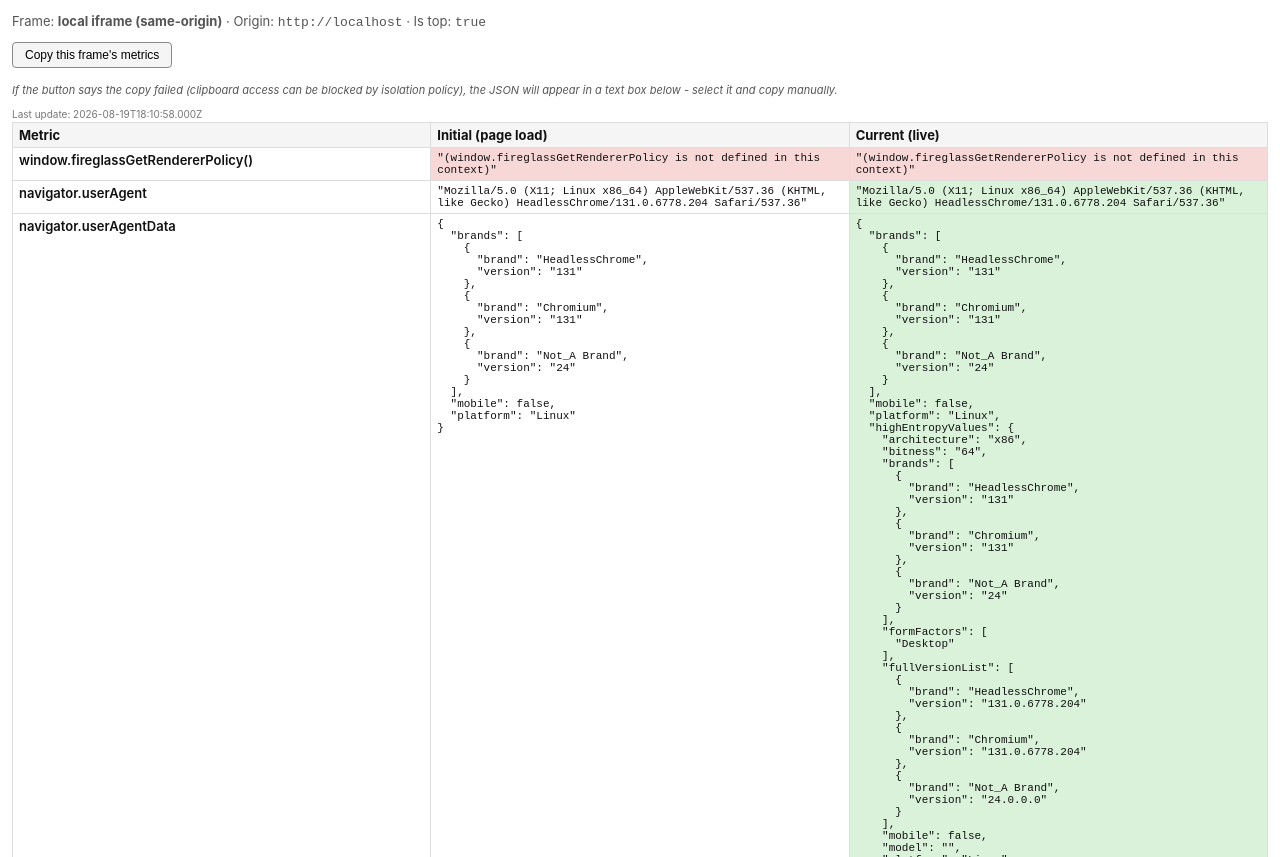
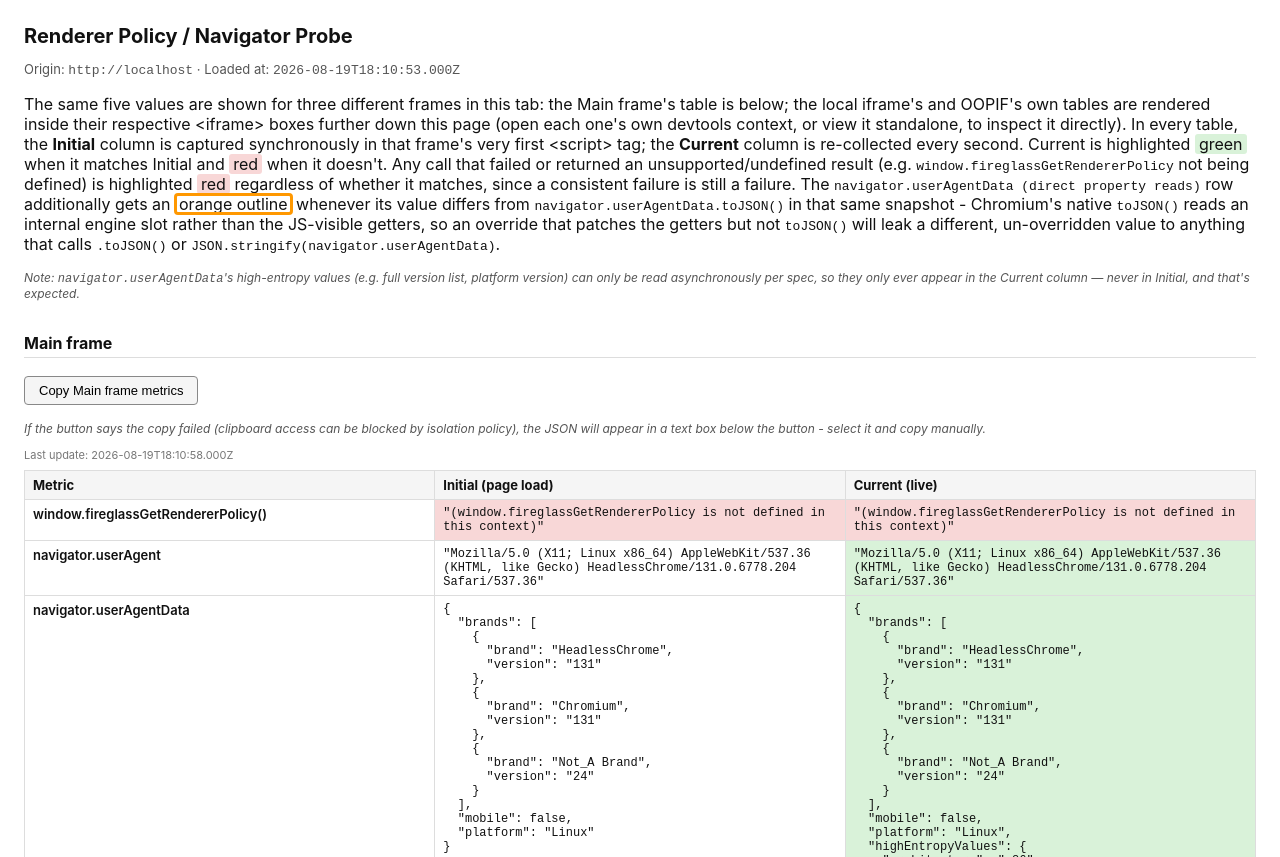
Before and after one commit to kevin-braunstein/impersonation-main-frame, a plain HTML site: page index.html in a window 1280 px wide. Shown: the top 857 px of the page. Drawn offline with Linux system fonts and the light colour scheme.

Commit message:
Update index.html

```diff
--- a/index.html
+++ b/index.html
@@ -2,25 +2,30 @@
 <html lang="en">
 <head>
 <meta charset="utf-8">
-<title>Renderer Policy / Navigator Probe — Local iframe</title>
+<title>Renderer Policy / Navigator Probe — Main frame</title>
 
 <!--
   ============================================================================
-  Same-origin child frame for renderer-policy-probe.html.
+  This is the very first <script> in the document. It captures a SYNCHRONOUS
+  snapshot of the requested values before any other script, stylesheet, or
+  layout work runs — this becomes the "Initial" column below. The "Current"
+  column is re-collected every second via setInterval.
 
-  This is meant to be loaded two ways:
-    1. Embedded via <iframe src="iframe-local.html"> from a page on the SAME
-       origin - this is the "local iframe" case: same site, so under
-       Chromium/CEF Site Isolation this normally shares the parent's renderer
-       process (same TID_RENDERER thread).
-    2. Opened directly in a tab - it still renders its own table below, for
-       standalone debugging.
+  Comparing Initial vs Current on the SAME frame answers: "did these values
+  change after the very first script ran?"
+  Comparing Main vs Local iframe vs OOPIF answers: "do all frames in this tab
+  actually agree?" - open each iframe's own devtools context (or view it
+  standalone) to see its table; the local/oopif frames render their own
+  results and do NOT report the probe data back up to this page. The only
+  thing they post up here is their own height (a single number), purely so
+  this page can size their <iframe> box without showing a scrollbar.
 
-  All results are rendered ONLY in this frame's own table below - none of the
-  probe data is sent to window.parent. The only thing posted to the parent is
-  this frame's rendered height (a single number), so the embedding page can
-  size its <iframe> box to fit without showing a scrollbar. That's a harmless
-  no-op when opened standalone (no parent to report to).
+  Files:
+    renderer-policy-probe.html  (this file)  - main frame, embeds the other two
+    iframe-local.html                        - same-origin child iframe
+    iframe-oopif.html                        - cross-site child iframe
+                                                (host this on a DIFFERENT SITE,
+                                                 see the warning banner below)
   ============================================================================
 -->
 <script>
@@ -82,59 +87,107 @@
 </script>
 
 <style>
-  /* Suppresses this document's OWN scrollbar. Neither the parent's overflow:hidden
-     on the <iframe> box nor the legacy scrolling="no" attribute control this - both
-     only affect how the outer box clips relative to the parent page, not whether
-     this document scrolls internally. Without this, a transient scrollbar can eat
-     ~15px of width, wrap a long JSON line in a <pre> block onto an extra line, and
-     since un-wrapping requires the width back (not just more height), the reported
-     height only ever ratchets up from there. */
-  html { overflow: hidden; }
-  body { font-family: -apple-system, Segoe UI, Roboto, Arial, sans-serif; margin: 12px; color: #111; font-size: 13px; }
-  .fg-meta { color: #555; margin-bottom: 8px; }
-  .fg-note { color: #555; font-size: 11px; font-style: italic; }
-  table.fg-probe-table { border-collapse: collapse; width: 100%; table-layout: fixed; }
-  table.fg-probe-table th, table.fg-probe-table td { border: 1px solid #ddd; padding: 4px 6px; vertical-align: top; text-align: left; }
-  table.fg-probe-table th { background: #f5f5f5; }
-  table.fg-probe-table td.fg-metric { font-weight: 600; width: 22%; }
-  table.fg-probe-table pre { margin: 0; white-space: pre-wrap; word-break: break-word; font-size: 11px; }
+  body { font-family: -apple-system, Segoe UI, Roboto, Arial, sans-serif; margin: 24px; color: #111; }
+  h1 { font-size: 20px; }
+  h2 { font-size: 16px; margin-top: 32px; border-bottom: 1px solid #ddd; padding-bottom: 4px; }
+  .fg-meta { color: #555; font-size: 13px; margin-bottom: 8px; }
+  .fg-note { color: #555; font-size: 12px; font-style: italic; }
+  .fg-warning { background: #fff3cd; border: 1px solid #ffe69c; padding: 8px 12px; border-radius: 4px; font-size: 13px; }
+  table.fg-probe-table { border-collapse: collapse; width: 100%; table-layout: fixed; margin-top: 8px; }
+  table.fg-probe-table th, table.fg-probe-table td { border: 1px solid #ddd; padding: 6px 8px; vertical-align: top; text-align: left; }
+  table.fg-probe-table th { background: #f5f5f5; font-size: 13px; }
+  table.fg-probe-table td.fg-metric { font-weight: 600; font-size: 13px; width: 22%; }
+  table.fg-probe-table pre { margin: 0; white-space: pre-wrap; word-break: break-word; font-size: 12px; }
   td.fg-green { background: #d9f2d9; }
   td.fg-red { background: #f8d7d7; }
   td.fg-uadata-diverges { outline: 3px solid #ff9800; outline-offset: -3px; }
-  .fg-timestamp { color: #777; font-size: 10px; margin: 2px 0; }
-  .fg-copy-btn { margin: 4px 0; padding: 5px 12px; font-size: 12px; cursor: pointer; border: 1px solid #888; border-radius: 4px; background: #f5f5f5; }
+  .fg-timestamp { color: #777; font-size: 11px; margin: 4px 0; }
+  iframe.fg-frame { width: 100%; height: 240px; border: 1px solid #ccc; overflow: hidden; display: block; }
+  .fg-legend-green { background: #d9f2d9; padding: 0 4px; border-radius: 3px; }
+  .fg-legend-red { background: #f8d7d7; padding: 0 4px; border-radius: 3px; }
+  .fg-legend-orange { outline: 3px solid #ff9800; outline-offset: -2px; padding: 0 4px; border-radius: 3px; }
+  .fg-copy-btn { margin: 4px 0; padding: 6px 14px; font-size: 13px; cursor: pointer; border: 1px solid #888; border-radius: 4px; background: #f5f5f5; }
   .fg-copy-btn.fg-copy-error { background: #f8d7d7; border-color: #c66; }
-  textarea.fg-copy-fallback { display: none; width: 100%; height: 130px; font-family: monospace; font-size: 10px; margin-top: 6px; box-sizing: border-box; }
+  textarea.fg-copy-fallback { display: none; width: 100%; height: 150px; font-family: monospace; font-size: 11px; margin-top: 6px; box-sizing: border-box; }
 </style>
 </head>
 <body>
 
+<h1>Renderer Policy / Navigator Probe</h1>
 <p class="fg-meta">
-  Frame: <strong>local iframe (same-origin)</strong> &middot;
   Origin: <code id="fg-origin"></code> &middot;
-  Is top: <code id="fg-is-top"></code>
+  Loaded at: <code id="fg-loaded-at"></code>
 </p>
-<button id="fg-copy-btn" class="fg-copy-btn" type="button">Copy this frame's metrics</button>
+<p>
+  The same five values are shown for three different frames in this tab: the Main
+  frame's table is below; the local iframe's and OOPIF's own tables are rendered
+  inside their respective &lt;iframe&gt; boxes further down this page (open each
+  one's own devtools context, or view it standalone, to inspect it directly). In
+  every table, the <strong>Initial</strong> column is captured synchronously in
+  that frame's very first &lt;script&gt; tag; the <strong>Current</strong> column
+  is re-collected every second. Current is highlighted <span class="fg-legend-green">green</span>
+  when it matches Initial and <span class="fg-legend-red">red</span> when it
+  doesn't. Any call that failed or returned an unsupported/undefined result (e.g.
+  <code>window.fireglassGetRendererPolicy</code> not being defined) is highlighted
+  <span class="fg-legend-red">red</span> regardless of whether it matches, since a
+  consistent failure is still a failure. The <code>navigator.userAgentData (direct
+  property reads)</code> row additionally gets an <span class="fg-legend-orange">orange
+  outline</span> whenever its value differs from <code>navigator.userAgentData.toJSON()</code>
+  in that same snapshot - Chromium's native <code>toJSON()</code> reads an internal engine
+  slot rather than the JS-visible getters, so an override that patches the getters but not
+  <code>toJSON()</code> will leak a different, un-overridden value to anything that calls
+  <code>.toJSON()</code> or <code>JSON.stringify(navigator.userAgentData)</code>.
+</p>
+<p class="fg-note">
+  Note: <code>navigator.userAgentData</code>'s high-entropy values (e.g. full version
+  list, platform version) can only be read asynchronously per spec, so they only
+  ever appear in the Current column — never in Initial, and that's expected.
+</p>
+
+<h2>Main frame</h2>
+<button id="fg-copy-main" class="fg-copy-btn" type="button">Copy Main frame metrics</button>
 <p class="fg-note">
   If the button says the copy failed (clipboard access can be blocked by
-  isolation policy), the JSON will appear in a text box below - select it and
-  copy manually.
+  isolation policy), the JSON will appear in a text box below the button -
+  select it and copy manually.
 </p>
-<textarea id="fg-copy-fallback" class="fg-copy-fallback" readonly></textarea>
-<div id="fg-section"></div>
-<p class="fg-note">
-  navigator.userAgentData's high-entropy values only appear in the Current
-  column - they're async by spec and can't be captured in the Initial script.
-  The "direct property reads" row gets an orange outline whenever it differs
-  from .toJSON()'s value in the same snapshot - Chromium's native toJSON()
-  reads an internal engine slot rather than the JS-visible getters, so an
-  override that patches the getters but not toJSON() leaks a different value
-  to anything calling .toJSON() or JSON.stringify(navigator.userAgentData).
+<textarea id="fg-copy-main-fallback" class="fg-copy-fallback" readonly></textarea>
+<div id="fg-section-main"></div>
+
+<h2>Local iframe (same-origin)</h2>
+<iframe id="fg-frame-local" class="fg-frame" scrolling="no" allow="clipboard-write" src="iframe-local.html"></iframe>
+
+<h2>Out-of-process iframe (cross-site)</h2>
+<p id="fg-oopif-warning" class="fg-warning" style="display:none;">
+  Set <code>OOPIF_URL_OVERRIDE</code> in the last &lt;script&gt; below (or pass
+  <code>?oopif=&lt;url&gt;</code> in this page's query string) to wherever you're
+  hosting <code>iframe-oopif.html</code>. It must be on a genuinely different
+  <strong>site</strong> (a different registrable domain, e.g. <code>frame-a.test</code>
+  vs <code>frame-b.test</code>) &mdash; a different port on the same host is usually
+  still the same site under Chromium's Site Isolation and will <em>not</em> end up
+  out-of-process.
 </p>
+<iframe id="fg-frame-oopif" class="fg-frame" scrolling="no" allow="clipboard-write" src=""></iframe>
 
 <script>
+  // Sentinel marking "not configured yet" - do NOT edit this line, it's only
+  // used below to detect whether OOPIF_URL_OVERRIDE has been changed.
+  var OOPIF_URL_UNCONFIGURED = 'https://REPLACE-WITH-A-DIFFERENT-SITE.example/iframe-oopif.html';
+
+  // ---- EDIT THIS LINE to your hosted iframe-oopif.html URL, or pass ?oopif=<url> instead ----
+  var OOPIF_URL_OVERRIDE = 'https://kevinbraunstein.github.io/impersonation-oopif/iframe-oopif.html';
+
+  var OOPIF_URL = new URLSearchParams(location.search).get('oopif') || OOPIF_URL_OVERRIDE;
+
   document.getElementById('fg-origin').textContent = location.origin;
-  document.getElementById('fg-is-top').textContent = (window === window.top);
+  document.getElementById('fg-loaded-at').textContent = new Date().toISOString();
+
+  var oopifFrameEl = document.getElementById('fg-frame-oopif');
+  if (OOPIF_URL === OOPIF_URL_UNCONFIGURED) {
+    document.getElementById('fg-oopif-warning').style.display = 'block';
+  } else {
+    oopifFrameEl.src = OOPIF_URL;
+  }
 
   var METRICS = [
     ['window.fireglassGetRendererPolicy()', 'fireglassGetRendererPolicy'],
@@ -324,37 +377,47 @@
     showFeedback('Copy failed - select the text below', true);
   }
 
-  var state = { initial: window.__fgInitialSnapshot, current: null };
-  var sectionEl = document.getElementById('fg-section');
+  // ---- Main frame: collect + render directly, no postMessage needed ----
+  var mainState = { initial: window.__fgInitialSnapshot, current: null };
+  var mainSectionEl = document.getElementById('fg-section-main');
 
-  // Reports only this frame's rendered height to the parent - NOT the probe
-  // data above, which stays local to this frame's own table. The +2px is a
-  // small buffer against sub-pixel rounding causing a 1px scrollbar to appear.
-  function fgReportHeightToParent() {
-    if (window.parent && window.parent !== window) {
-      window.parent.postMessage({ source: 'fg-probe-resize', height: document.documentElement.scrollHeight + 2 }, '*');
-    }
+  async function fgUpdateMain() {
+    mainState.current = await fgCollectFull();
+    fgRenderTable(mainSectionEl, mainState.initial, mainState.current);
   }
+  fgUpdateMain();
+  setInterval(fgUpdateMain, 1000);
 
-  async function fgUpdate() {
-    state.current = await fgCollectFull();
-    fgRenderTable(sectionEl, state.initial, state.current);
-    fgReportHeightToParent();
-  }
-  fgUpdate();
-  setInterval(fgUpdate, 1000);
-
-  var copyBtn = document.getElementById('fg-copy-btn');
-  var copyFallback = document.getElementById('fg-copy-fallback');
-  copyBtn.addEventListener('click', function () {
+  var copyMainBtn = document.getElementById('fg-copy-main');
+  var copyMainFallback = document.getElementById('fg-copy-main-fallback');
+  copyMainBtn.addEventListener('click', function () {
     var payload = {
-      frame: 'local iframe (same-origin)',
+      frame: 'main',
       href: location.href,
       copiedAt: new Date().toISOString(),
-      initial: state.initial,
-      current: state.current
+      initial: mainState.initial,
+      current: mainState.current
     };
-    fgCopyToClipboard(JSON.stringify(payload, null, 2), copyBtn, copyFallback);
+    fgCopyToClipboard(JSON.stringify(payload, null, 2), copyMainBtn, copyMainFallback);
+  });
+
+  // ---- Child frames render their own tables internally (see iframe-local.html /
+  // iframe-oopif.html) - we deliberately do NOT collect or display their probe
+  // data here. The only thing they report up is their own rendered height (a
+  // single number), purely so their <iframe> box can be sized to fit without a
+  // scrollbar. Bind by contentWindow identity, not a self-reported label, so a
+  // message can't be misattributed to the wrong iframe.
+  var localFrameEl = document.getElementById('fg-frame-local');
+
+  window.addEventListener('message', function (event) {
+    var msg = event.data;
+    if (!msg || msg.source !== 'fg-probe-resize' || typeof msg.height !== 'number') return;
+
+    if (event.source === localFrameEl.contentWindow) {
+      localFrameEl.style.height = msg.height + 'px';
+    } else if (event.source === oopifFrameEl.contentWindow) {
+      oopifFrameEl.style.height = msg.height + 'px';
+    }
   });
 </script>
 
```
